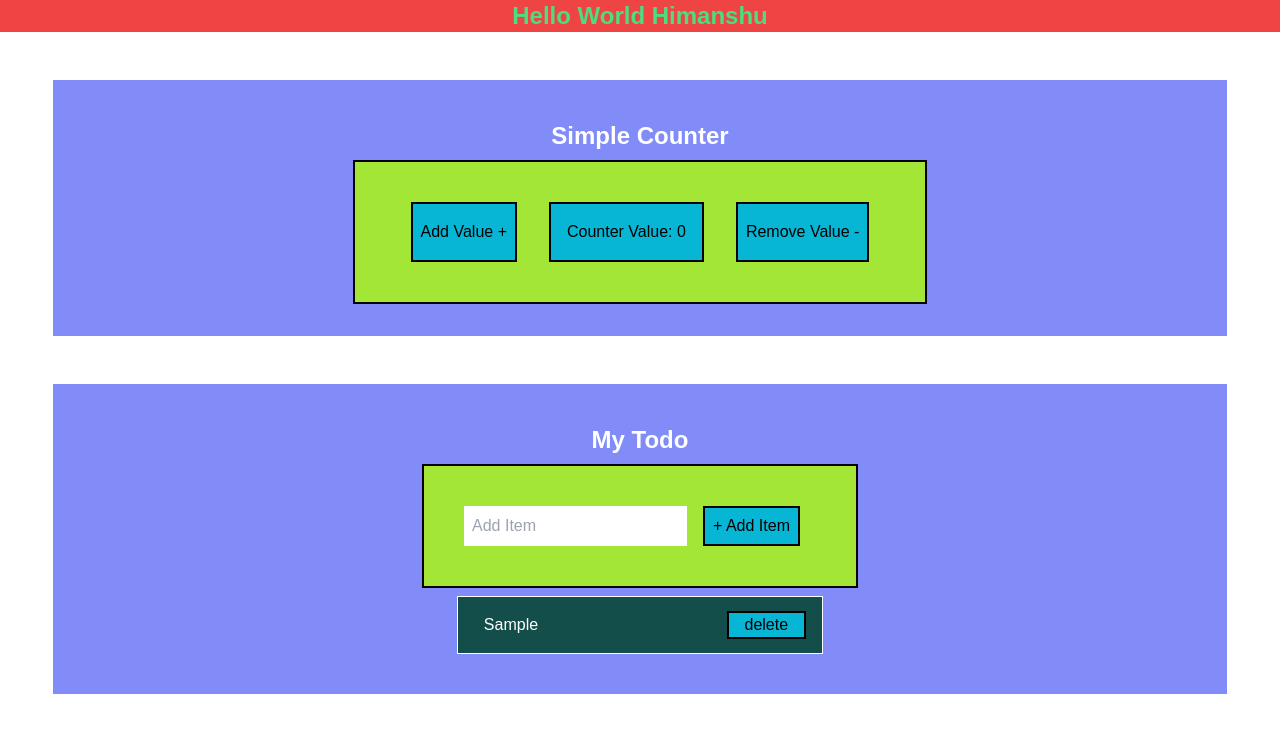
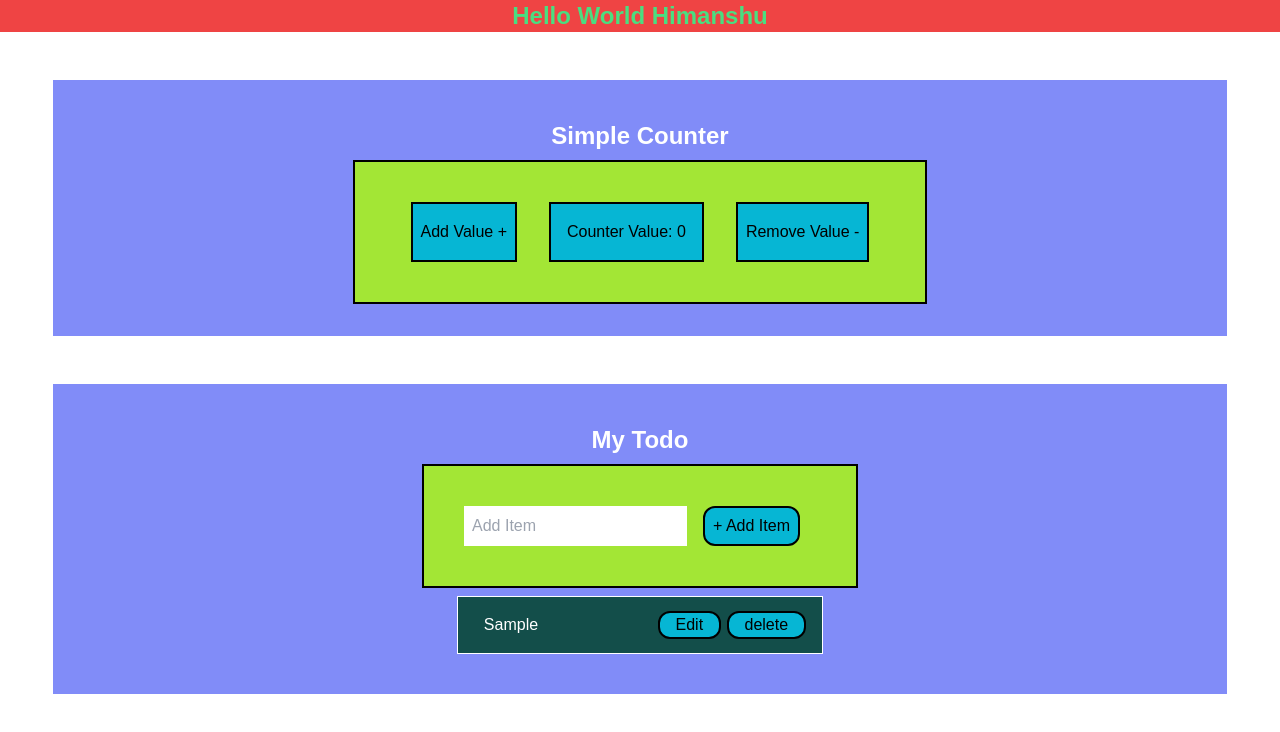
Before and after one commit to hit-man-shu/Code-with-React, a React (Create React App) app: page / in a window 1280 px wide. Both pictures are taken after typing "Sample" into the empty fields and a click on the button "+ Add Item". Shown: the top 732 px of the page. Built offline with nearby package versions, Linux system fonts and the light colour scheme.

Commit message:
Add Edit button and it's functionality in todo list

```diff
--- a/src/App.jsx
+++ b/src/App.jsx
@@ -1,9 +1,21 @@
 import React from "react";
 import First from "./components/First";
 import Todo from "./components/Todo";
+import MyProp from "./components/MyProp";
 
 const App = () => {
   const userName = "Himanshu";
+
+  const myObj = [
+    {
+      name: "Himanshu",
+      age: [22],
+    },
+    {
+      friendName: "Subham",
+      age: [24],
+    },
+  ];
 
   return (
     <>
@@ -13,6 +25,7 @@ const App = () => {
 
       <First />
       <Todo />
+      {/* <MyProp obj={myObj} /> */}
     </>
   );
 };
--- /dev/null
+++ b/src/components/MyProp.jsx
@@ -0,0 +1,17 @@
+import React from "react";
+
+const MyProp = ({ obj }) => {
+  return (
+    <>
+      <h1>
+        {`My name is ${obj[0]["name"]} and my age is ${obj[0]["age"][0]}`}
+      </h1>
+
+      <h1>{`And my Friend name is ${obj[1]["friendName"]} and his age is ${obj[1]["age"][0]}`}</h1>
+
+      <h1>{`Me my self is ${obj[0]?.name || "sahoo"}`}</h1>
+    </>
+  );
+};
+
+export default MyProp;
--- a/src/components/Todo.jsx
+++ b/src/components/Todo.jsx
@@ -3,21 +3,54 @@ import React, { useState } from "react";
 const Todo = () => {
   const [data, setData] = useState("");
   const [item, setItem] = useState([]);
+  const [toogleSubmit, setToogleSubmit] = useState(true);
+  const [ediistItem, setEdiistItem] = useState(null);
 
   const addItem = () => {
-    if (!data) return;
+    if (!data) {
+      return;
+    } else if (data && !toogleSubmit) {
+      console.log(toogleSubmit);
+      setItem(
+        item.map((ele) => {
+          if (ele.id === ediistItem) {
+            return { ...ele, name: data };
+          }
+          return ele;
+        }),
+      );
 
-    setItem((newData) => [...newData, data]);
-    setData("");
+      setData("");
+      setToogleSubmit(true);
+    } else {
+      const allInputData = { id: Math.random().toString(), name: data };
+      setItem((newData) => [...newData, allInputData]);
+      setData("");
+      setToogleSubmit(true);
+    }
   };
 
   const deleteItem = (i) => {
-    const newItem = item.filter((ele, index) => {
-      return i !== index;
+    const newItem = item.filter((dltItem) => {
+      return i !== dltItem.id;
     });
 
     setItem(newItem);
   };
+
+  const editItem = (id) => {
+    let newEditItem = item.find((ele) => {
+      return ele.id === id;
+    });
+
+    setData((item) => newEditItem.name);
+    setToogleSubmit(false);
+
+    setEdiistItem(id);
+    // console.log(ediistItem);
+  };
+
+  let addBtn = "+ Add Item";
 
   return (
     <div className="mx-auto mt-12 flex w-11/12 flex-col items-center justify-center bg-indigo-400 py-8">
@@ -36,27 +69,36 @@ const Todo = () => {
           className="p-2 outline-none"
         />
         <button
-          className="mx-4 border-2 border-black bg-cyan-500 px-2"
+          className="mx-4 rounded-xl border-2 border-black bg-cyan-500 px-2"
           onClick={addItem}
         >
-          + Add Item
+          {toogleSubmit ? addBtn : "Edit Item"}
         </button>
       </form>
 
       <ul className="my-2">
-        {item.map((itemData, index) => {
+        {item.map((itemData) => {
           return (
             <>
               <div className="relative flex items-center justify-between border border-white bg-teal-900 px-[155px]">
                 <li
-                  key={index}
+                  key={itemData.id}
                   className="  relative left-[-129px] place-items-start bg-teal-900 py-4 text-white"
                 >
-                  {itemData}
+                  {itemData.name}
                 </li>
+
                 <button
-                  className="absolute right-0 mx-4 border-2 border-black bg-cyan-500 px-4 "
-                  onClick={() => deleteItem(index)}
+                  className="absolute right-[85px] mx-4 rounded-xl border-2 border-black bg-cyan-500 px-4
+                "
+                  onClick={() => editItem(itemData.id)}
+                >
+                  Edit
+                </button>
+
+                <button
+                  className="absolute right-0 mx-4 rounded-xl border-2 border-black bg-cyan-500 px-4 "
+                  onClick={() => deleteItem(itemData.id)}
                 >
                   delete
                 </button>
```
